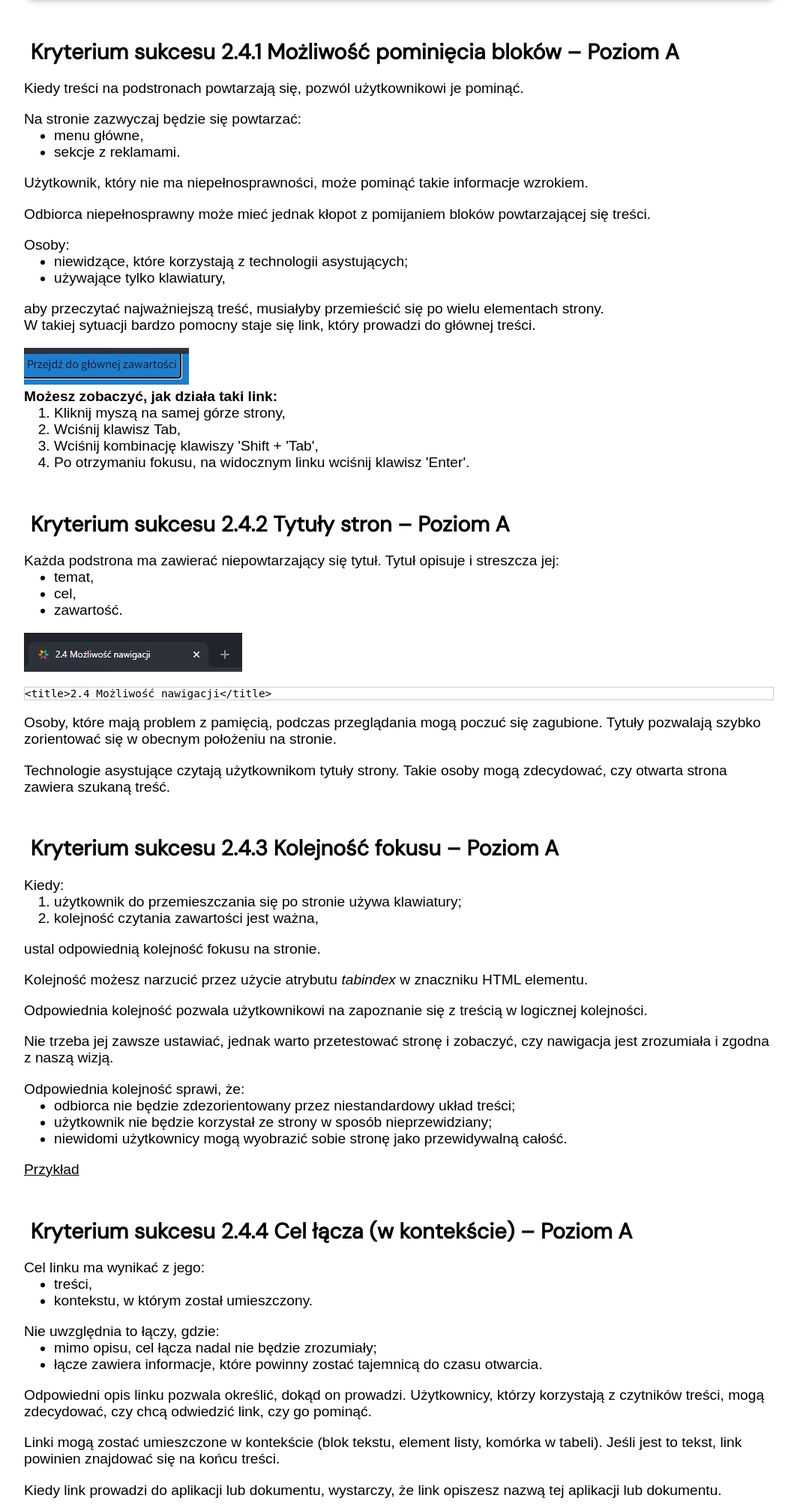
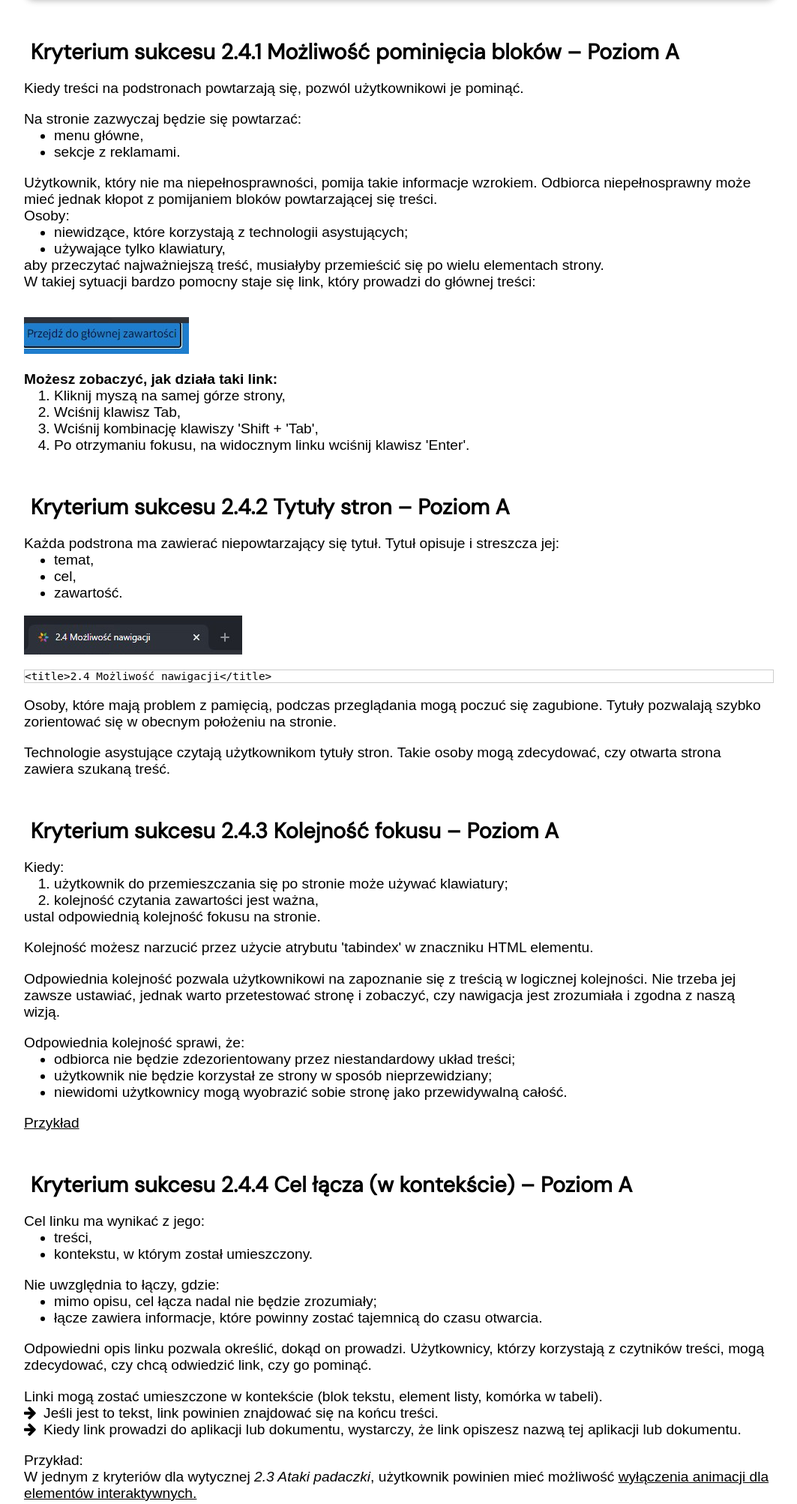
Before and after one commit to weronika265/accessibility_website, a Symfony app: template app/templates/WCAG/WCAG_success_criteria/2_4_nav.html.twig in a window 1280 px wide. Shown: the part 1015-3021 px from the top of the page at 75% size, without its empty margins (96-1159 px from the left). Run offline with Twig, Linux system fonts and the light colour scheme; the template is opened without the code that fills it, so the values that code supplies are empty; some libraries are stand-ins or nearby versions; some web fonts are replaced.

Commit message:
- a11y options modified (styles + scripting), - cretor zone text checked up to 2.5.2

```diff
--- a/app/public/css/website_styles/main.css
+++ b/app/public/css/website_styles/main.css
@@ -150,7 +150,16 @@ textarea, input {
     cursor: pointer;
 }
 .a11y-options-space {
-    margin: 1em;
+    margin: 1.5em 1em;
+}
+.a11y-options-space span {
+    font-weight: normal;
+}
+.a11y-options-space button {
+    border-radius: 10px;
+}
+button#contrast-std, button#space-std, button#font-std, .active-a11y  {
+    background-color: rgba(4, 116, 191, 0.3);
 }
 
 
@@ -184,3 +193,6 @@ body.contrasty {
     color: yellow;
     /*filter: invert(100%);*/
 }
+span.data.contrasty {
+    background-color: #282828;
+}
--- a/app/public/js/scripts.js
+++ b/app/public/js/scripts.js
@@ -1,3 +1,4 @@
+// FIX TO DRY :/
 /* -- a11y menu -- */
 const a11yButton = document.getElementById('a11y-options');
 const a11yButtonExpanded = document.getElementById('a11y-options-expanded');
@@ -24,30 +25,46 @@ a11yButton.addEventListener('keydown', function(e) {
     }
 });
 
-
 /* -- a11y options contrast + doprogramowac klawiature do opcji -- */
 let theme = localStorage.getItem('theme') || 'standard';
 const stdContrast = document.getElementById('contrast-std');
 const highContrast = document.getElementById('contrast-high');
 // const darkMode = document.getElementById('dark-mode');
+const contrastInfo = document.getElementById('contrast-info');
 
 stdContrast.addEventListener('click', () => {
     document.querySelector('body').classList.remove('contrasty');
+    contrastInfo.textContent = 'Normalny kontrast';
+    stdContrast.style.backgroundColor = 'rgba(4, 116, 191, 0.3)'
+    // highContrast.classList.remove('active-a11y');
+    highContrast.style.backgroundColor = 'transparent';
+    // stdContrast.classList.add('active-a11y');
     theme = 'standard'
     localStorage.setItem('theme', theme);
 });
 
 highContrast.addEventListener('click', () => {
     document.querySelector('body').classList.add('contrasty');
+    contrastInfo.textContent = 'Wysoki kontrast';
+    highContrast.style.backgroundColor = 'rgba(4, 116, 191, 0.3)'
+    // stdContrast.classList.remove('active-a11y');
+    stdContrast.style.backgroundColor = 'transparent';
+    // highContrast.classList.add('active-a11y');
     theme = 'contrasty';
     localStorage.setItem('theme', theme);
 });
 
 if (theme === 'contrasty') {
     document.querySelector('body').classList.add('contrasty');
+    highContrast.style.backgroundColor = 'rgba(4, 116, 191, 0.3)';
+    stdContrast.style.backgroundColor = 'transparent';
+    contrastInfo.textContent = 'Wysoki kontrast';
 }
 if (theme === 'standard') {
     document.querySelector('body').classList.remove('contrasty');
+    stdContrast.style.backgroundColor = 'rgba(4, 116, 191, 0.3)';
+    highContrast.style.backgroundColor = 'transparent';
+    contrastInfo.textContent = 'Normalny kontrast';
 }
 
 /* -- a11y options font size + doprogramowac klawiature do opcji + poprawic, zeby sie zapisywalo w sesji -- */
@@ -56,22 +73,36 @@ const stdFont = document.getElementById('font-std');
 const smallFont = document.getElementById('font-small');
 const bigFont = document.getElementById('font-big');
 let defaultFontSize = window.getComputedStyle(document.body, null).getPropertyValue('font-size');
+const fontSizeInfo = document.getElementById('size-info');
+
 
 $(document).ready(function() {
     $(stdFont).click(function() {
         $('html').css('font-size', '1em');
+        stdFont.style.backgroundColor = 'rgba(4, 116, 191, 0.3)';
+        smallFont.style.backgroundColor = 'transparent';
+        bigFont.style.backgroundColor = 'transparent';
+        fontSizeInfo.textContent = 'Normalna wielkość';
         fontSize = 'standard';
         localStorage.setItem('fontSize', fontSize);
     });
 
     $(smallFont).click(function() {
         $('html').css('font-size', '0.7em');
+        stdFont.style.backgroundColor = 'transparent';
+        smallFont.style.backgroundColor = 'rgba(4, 116, 191, 0.3)';
+        bigFont.style.backgroundColor = 'transparent';
+        fontSizeInfo.textContent = 'Mały font';
         fontSize = 'small';
         localStorage.setItem('fontSize', fontSize);
     });
 
     $(bigFont).click(function() {
         $('html').css('font-size', '1.3em');
+        stdFont.style.backgroundColor = 'transparent';
+        smallFont.style.backgroundColor = 'transparent';
+        bigFont.style.backgroundColor = 'rgba(4, 116, 191, 0.3)';
+        fontSizeInfo.textContent = 'Duży font';
         fontSize = 'big';
         localStorage.setItem('fontSize', fontSize);
     });
@@ -100,26 +131,37 @@ const stdSpace = document.getElementById('space-std');
 const bigSpace = document.getElementById('space-big');
 const biggerSpace = document.getElementById('space-bigger');
 const html_tag = document.getElementsByTagName('html');
+const SpaceInfo = document.getElementById('space-info');
 // letter-spacing, line-height, word-spacing
 $(document).ready(function() {
     $(stdSpace).click(function() {
         $(html_tag).css('line-height', 'normal');
         $(html_tag).css('letter-spacing', 'normal');
         $(html_tag).css('word-spacing', 'normal');
-    //    + między p
+        stdSpace.style.backgroundColor = 'rgba(4, 116, 191, 0.3)';
+        bigSpace.style.backgroundColor = 'transparent';
+        biggerSpace.style.backgroundColor = 'transparent';
+        SpaceInfo.textContent = 'Normalny odstęp';
     });
 
     $(bigSpace).click(function() {
         $(html_tag).css('line-height', '1.5em');
         $(html_tag).css('letter-spacing', '0.12em');
         $(html_tag).css('word-spacing', '0.16em');
-        //    + między p
+        stdSpace.style.backgroundColor = 'transparent';
+        bigSpace.style.backgroundColor = 'rgba(4, 116, 191, 0.3)';
+        biggerSpace.style.backgroundColor = 'transparent';
+        SpaceInfo.textContent = 'Duży odstęp';
     });
 
     $(biggerSpace).click(function() {
         $(html_tag).css('line-height', '2em');
         $(html_tag).css('letter-spacing', '0.24em');
         $(html_tag).css('word-spacing', '0.32em');
+        stdSpace.style.backgroundColor = 'transparent';
+        bigSpace.style.backgroundColor = 'transparent';
+        biggerSpace.style.backgroundColor = 'rgba(4, 116, 191, 0.3)';
+        SpaceInfo.textContent = 'Większy odstęp';
     });
 });
 
--- a/app/templates/WCAG/WCAG_success_criteria/2_4_nav.html.twig
+++ b/app/templates/WCAG/WCAG_success_criteria/2_4_nav.html.twig
@@ -45,23 +45,21 @@
                         <li>menu główne,</li>
                         <li>sekcje z reklamami.</li>
                     </ul>
-                <p>
-                    Użytkownik, który nie ma niepełnosprawności, może pominąć takie informacje wzrokiem.
-                </p>
-                <p>
-                    Odbiorca niepełnosprawny może mieć jednak kłopot z pomijaniem bloków powtarzającej się treści.
-                </p>
                 <p class="list-glue">
+                    Użytkownik, który nie ma niepełnosprawności, pomija takie informacje wzrokiem.
+                    Odbiorca niepełnosprawny może mieć jednak kłopot z pomijaniem bloków powtarzającej się treści.<br/>
                     Osoby:
                 </p>
-                    <ul>
+                    <ul style="margin-bottom: 0;">
                         <li>niewidzące, które korzystają z technologii asystujących;</li>
                         <li>używające tylko klawiatury,</li>
                     </ul>
+                <p style="margin-top: 0;">
+                    aby przeczytać najważniejszą treść, musiałyby przemieścić się po wielu elementach strony.<br/>
+                    W takiej sytuacji bardzo pomocny staje się link, który prowadzi do głównej treści:
+                </p>
+                <img src="{{ asset('img/2_4_1.jpg') }}" alt="Podświetlony przycisk 'Przejdź do głównej zawartości'." style="margin-top: 1em;" />
                 <p class="list-glue">
-                    aby przeczytać najważniejszą treść, musiałyby przemieścić się po wielu elementach strony.<br/>
-                    W takiej sytuacji bardzo pomocny staje się link, który prowadzi do głównej treści.<br/>
-                    <img src="{{ asset('img/2_4_1.jpg') }}" alt="Podświetlony przycisk 'Przejdź do głównej zawartości'." style="margin-top: 1em;" /><br/>
                     <b>Możesz zobaczyć, jak działa taki link:</b>
                 </p>
                     <ol>
@@ -81,6 +79,7 @@
                         <li>cel,</li>
                         <li>zawartość.</li>
                     </ul>
+                {# TODO: zmienić na 'Wytyczna...' #}
                     <img src="{{ asset('img/2_4_2.jpg') }}" alt="Otwarta karta w przeglądarce." style="margin-bottom: 1em;" />
                     <code>
                         &lt;title&gt;2.4 Możliwość nawigacji&lt;/title&gt;
@@ -90,7 +89,7 @@
                     Tytuły pozwalają szybko zorientować się w obecnym położeniu na stronie.
                 </p>
                 <p>
-                    Technologie asystujące czytają użytkownikom tytuły strony. Takie osoby mogą zdecydować, czy otwarta strona zawiera szukaną treść.
+                    Technologie asystujące czytają użytkownikom tytuły stron. Takie osoby mogą zdecydować, czy otwarta strona zawiera szukaną treść.
                 </p>
             </section>
             <section>
@@ -98,20 +97,18 @@
                 <p class="list-glue">
                     Kiedy:
                 </p>
-                    <ol>
-                        <li>użytkownik do przemieszczania się po stronie używa klawiatury;</li>
+                    <ol style="margin-bottom: 0;">
+                        <li>użytkownik do przemieszczania się po stronie może używać klawiatury;</li>
                         <li>kolejność czytania zawartości jest ważna,</li>
                     </ol>
-                <p>
+                <p style="margin-top: 0;">
                     ustal odpowiednią kolejność fokusu na stronie.
                 </p>
                 <p>
-                    Kolejność możesz narzucić przez użycie atrybutu <i>tabindex</i> w znaczniku HTML elementu.
+                    Kolejność możesz narzucić przez użycie atrybutu 'tabindex' w znaczniku HTML elementu.
                 </p>
                 <p>
                     Odpowiednia kolejność pozwala użytkownikowi na zapoznanie się z treścią w logicznej kolejności.
-                </p>
-                <p>
                     Nie trzeba jej zawsze ustawiać, jednak warto przetestować stronę i zobaczyć, czy nawigacja jest zrozumiała i zgodna z naszą wizją.
                 </p>
                 <p class="list-glue">
@@ -123,7 +120,7 @@
                         <li>niewidomi użytkownicy mogą wyobrazić sobie stronę jako przewidywalną całość.</li>
                     </ul>
                 <p>
-                    <a href="{{ url('_2_4_3_example') }}">Przykład</a><br/>
+                    <a href="{{ url('_2_4_3_example') }}">Przykład</a>
                 </p>
             </section>
             <section>
@@ -147,35 +144,34 @@
                     Użytkownicy, którzy korzystają z czytników treści, mogą zdecydować, czy chcą odwiedzić link, czy go pominąć.
                 </p>
                 <p>
-                    Linki mogą zostać umieszczone w kontekście (blok tekstu, element listy, komórka w tabeli).
-                    Jeśli jest to tekst, link powinien znajdować się na końcu treści.
+                    Linki mogą zostać umieszczone w kontekście (blok tekstu, element listy, komórka w tabeli).<br/>
+                    <i class="fa fa-arrow-right list-arrow"></i>Jeśli jest to tekst, link powinien znajdować się na końcu treści.<br/>
+                    <i class="fa fa-arrow-right list-arrow"></i>Kiedy link prowadzi do aplikacji lub dokumentu, wystarczy, że link opiszesz nazwą tej aplikacji lub dokumentu.
                 </p>
                 <p>
-                    Kiedy link prowadzi do aplikacji lub dokumentu, wystarczy, że link opiszesz nazwą tej aplikacji lub dokumentu.
+                    Przykład:<br/>
+                    W jednym z kryteriów dla wytycznej <i>2.3 Ataki padaczki</i>, użytkownik powinien mieć możliwość
+                    <a href="{{ url('epilepsy_index') }}#2_3_3">wyłączenia animacji dla elementów interaktywnych.</a>
                 </p>
                 <p>
-                    Warto zachować spójność w nazewnictwie tytułów stron i linków, które do tych stron prowadzą.
-                </p>
-                <p>
-                    Przykładowo:<br/>
-                    W jednym z kryteriów dla wytycznej <i>2.3 Ataki padaczki</i>, użytkownik powinien mieć możliwość
-                    <a href="{{ url('epilepsy_index') }}#2_3_3">wyłączenia animacji dla elementów interaktywnych.</a>
+                    Warto zachować spójność w nazewnictwie <a href="#2_4_2">tytułów stron</a> i linków, które prowadzą do tych stron.
+                    Linki, które prowadzą do tej samej treści, powinny być tak samo nazwane.
                 </p>
             </section>
             <section>
                 <h3 id="2_4_5">Kryterium sukcesu 2.4.5 Wiele dróg – Poziom AA</h3>
                 <p>
                     Istnieje wiele dróg, aby dostać się do konkretnej podstrony w serwisie internetowym lub aplikacji.<br/>
-                    Nie dotyczy to sytuacji, kiedy strona jest wynikiem operacji lub jednym z jej etapów.<br/>
+                    Nie dotyczy to sytuacji, kiedy strona jest wynikiem operacji lub jednym z jej etapów.
                 </p>
                     <img src="{{ asset('img/rozne_miejsca.jpg') }}" alt="Strzałki poprowadzone między ikonami plików internetowych. Pokazanie przechodzenia między plikami." class="center-img" style="width: 300px; height: auto;" />
                 <p class="list-glue">
-                    Jeśli zaprojektujesz serwis w powyższy sposób, odbiorcy będą mogli z niego korzystać według własnych potrzeb.
+                    Jeśli zastosujesz się do wytycznej, odbiorcy będą mogli korzystać ze strony według własnych potrzeb.
                     Użytkownik może używać różnych narzędzi i sposobów przeglądania, takich jak:
                 </p>
                     <ul>
                         <li>wyszukiwarka treści na stronie,</li>
-                        <li>mapa serwisu, która umożliwia przegląd treści,</li>
+                        <li><u><a href="{{ url('mapa_serwisu_index') }}">mapa serwisu</a></u>, która umożliwia przegląd treści,</li>
                         <li>przeglądanie podstron w celu zrozumienia budowy serwisu.</li>
                     </ul>
                     <img src="{{ asset('img/searchbar.jpg') }}" alt="Pole wyszukiwania z ikoną lupy."  class="center-img" style="width: 250px; height: auto;" />
@@ -184,7 +180,8 @@
                 </p>
                 <ul>
                     <li>podsumowanie zamówienia w sklepie internetowym;</li>
-                    <li>potwierdzenie transakcji w aplikacji banku.</li>
+                    <li>potwierdzenie transakcji w aplikacji banku;</li>
+                    <li>konto użytkownika po zalogowaniu.</li>
                 </ul>
             </section>
             <section>
@@ -194,9 +191,9 @@
                 </p>
                     <pre id="code-example">
                         <code>
-&lt;h1&gt;Nowy plac zabaw&lt;/h1&gt;
+<b>&lt;h1&gt;Nowy plac zabaw&lt;/h1&gt;</b>
 &lt;p&gt;W dniu 21 kwietnia odbędzie się oficjalne otwarcie nowego placu zabaw.&lt;/p&gt;
-&lt;h3&gt;Atrakcje&lt;/h3&gt;
+<b>&lt;h3&gt;Atrakcje&lt;/h3&gt;</b>
 &lt;p&gt;Podczas uroczystości wystąpią młode talenty z pobliskich szkół.&lt;/p&gt;
                         </code>
                     </pre>
@@ -206,13 +203,13 @@
                 </p>
                     <pre>
                         <code>
-&lt;label for="email"&gt;Email&lt;/label&gt;&lt;br/&gt;
+<b>&lt;label for="email"&gt;Email&lt;/label&gt;</b>&lt;br/&gt;
 &lt;input type="email" name="email" id="email"/&gt;
                         </code>
                     </pre>
                 <p>
-                    Dzięki opisom użytkownik rozumie, co zawiera strona i jak została rozmieszczona treść.<br/>
-                    Jasne oznaczenie treści pozwala na jej łatwiejsze odnalezienie.
+                    Dzięki opisom użytkownik rozumie, co zawiera strona i jak została rozmieszczona treść.
+                    Jasne oznaczenie treści pozwala też łatwiej ją odnaleźć.
                 </p>
             </section>
             <section>
@@ -239,14 +236,12 @@
                         <li>można szybko przemieszczać się między powiązanymi podstronami.</li>
                     </ul>
                 <p>
-                    Lokalizowanie użytkownika jest bardzo przydatne, kiedy znajdujemy się na rozbudowanej stronie.
-                </p>
-                <p>
+                    Lokalizowanie użytkownika jest bardzo przydatne, kiedy znajduje się na rozbudowanej stronie.
                     Funkcjonalność jest też dużym ułatwieniem dla osoby z deficytem uwagi. Takiemu odbiorcy trudniej skupić się na zadaniu.
                     Bez pomocy może poczuć się zdezorientowany, kiedy dłużej przegląda rozbudowaną stronę.
                 </p>
                 <p>
-                    Jednym ze sposobów na pokazanie obecnej lokalizacji na stronie jest <b>menu okruszkowe</b>. Wyświetla ono ścieżkę odwiedzanych podstron.
+                    Jednym ze sposobów na pokazanie obecnej lokalizacji na stronie jest <b>menu okruszkowe</b>. Wyświetla ono ścieżkę odwiedzanych podstron:
                 </p>
                     <img src="{{ asset('img/breadcrumb.jpg') }}" style="width: 250px; height: auto;" alt="Menu okruszkowe: Strona główna/ Książki / Reportaż."/>
                 <p>
@@ -271,9 +266,6 @@
                     Jest to rozszerzenie <a href="#2_4_4">Kryterium sukcesu 2.4.4 Cel łącza (w kontekście)</a>.
                 </p>
                 <p>
-                    Linki, które prowadzą do tej samej treści, powinny być tak samo nazwane.
-                </p>
-                <p>
                     Przykładowo:<br/>
                     <a href="{{ url('epilepsy_index') }}#2_3_3">Kryterium sukcesu 2.3.3 Animacja po interakcji</a>
                     pozwala użytkownikowi na wyłączenie animacji elementów interaktywnych.
@@ -291,29 +283,29 @@
                     Dzięki nagłówkom czytelnik może wcześniej zobaczyć, czego będzie dotyczył tekst i czy chce go przeczytać.
                 </p>
                 <p>
-                    *Sekcje dzielą treści na mniejsze, logicznie powiązane bloki.
+                    *Sekcje &lt;section&gt; dzielą treści na mniejsze, logicznie powiązane bloki.
                 </p>
                 <div>
                     <h1 style="padding-top: 0; margin-top: 0;">Główny nagłówek treści</h1>
                     <section>
-                        <h2>Mniej ważny blok treści</h2>
-                        <p>Treść powiązana z głównym nagłówkiem.</p>
+                        <h2>Mniej ważny blok treści 1</h2>
+                        <p>Treść powiązana z głównym nagłówkiem i blokiem treści 1.</p>
                     </section>
                     <section>
-                        <h2>Mniej ważny blok treści</h2>
-                        <p>Treść powiązana z głównym nagłówkiem.</p>
+                        <h2>Mniej ważny blok treści 2</h2>
+                        <p>Treść powiązana z głównym nagłówkiem i blokiem treści 2.</p>
                     </section>
                 </div>
                 <pre>
                     <code>
     &lt;h1&gt;Główny nagłówek treści&lt;/h1&gt;
 &lt;section&gt;
-    &lt;h2&gt;Mniej ważny blok treści&lt;/h2&gt;
-    &lt;p&gt;Treść powiązana z głównym nagłówkiem.&lt;/p&gt;
+    &lt;h2&gt;Mniej ważny blok treści 1&lt;/h2&gt;
+    &lt;p&gt;Treść powiązana z głównym nagłówkiem i blokiem treści 1.&lt;/p&gt;
 &lt;/section&gt;
 &lt;section&gt;
-    &lt;h2&gt;Mniej ważny blok treści&lt;/h2&gt;
-    &lt;p&gt;Treść powiązana z głównym nagłówkiem&gt;.&lt;/p&gt;
+    &lt;h2&gt;Mniej ważny blok treści2&lt;/h2&gt;
+    &lt;p&gt;Treść powiązana z głównym nagłówkiem i blokiem treści 2.&lt;/p&gt;
 &lt;/section&gt;
                     </code>
                 </pre>
--- a/app/templates/czytelnik.html.twig
+++ b/app/templates/czytelnik.html.twig
@@ -783,8 +783,8 @@
 {% endblock %}
 
 {% block javascripts %}
+        {{ parent() }}
     <script>
-        {{ parent() }}
     <!-- F’in sweet Webflow Hacks -->
         // set a short timeout before taking action
         // to allow hash to be set
--- a/app/templates/footer.html.twig
+++ b/app/templates/footer.html.twig
@@ -21,19 +21,22 @@
             <div class="a11y-options-space">
                 Kontrast strony<br/>
                 <button aria-label="Normalny kontrast" id="contrast-std"><i class='fa fa-circle-o' style="font-size: 25px;"></i></button>
-                <button aria-label="Wysoki kontrast" id="contrast-high"><i class="fa fa-lg fa-adjust" style="font-size: 25px;"></i></button>
+                <button aria-label="Wysoki kontrast" id="contrast-high"><i class="fa fa-lg fa-adjust" style="font-size: 25px;"></i></button><br/>
+                <span id="contrast-info">Normalny kontrast</span>
             </div>
             <div class="a11y-options-space">
                 Odstęp między literami<br/>
                 <button aria-label="Standardowy odstęp" id="space-std"><i class='fa fa-text-width' style="font-size: 15px;"></i></button>
                 <button aria-label="Duży odstęp" id="space-big"><i class='fa fa-text-width' style="font-size: 20px;"></i></button>
-                <button aria-label="Bardzo duży odstęp" id="space-bigger"><i class='fa fa-text-width' style="font-size: 30px;"></i></button>
+                <button aria-label="Bardzo duży odstęp" id="space-bigger"><i class='fa fa-text-width' style="font-size: 30px;"></i></button><br/>
+                <span id="space-info">Normalny odstęp</span>
             </div>
             <div class="a11y-options-space">
                 Wielkość fontu<br/>
                 <button aria-label="Normalna wielkość" id="font-small"><i class="fa fa-font" style="font-size: 15px;"></i></button>
                 <button aria-label="Duża wielkość" id="font-std"><i class="fa fa-font" style="font-size: 20px;"></i></button>
-                <button aria-label="Bardzo duża wielkość" id="font-big"><i class="fa fa-font" style="font-size: 25px;"></i></button>
+                <button aria-label="Bardzo duża wielkość" id="font-big"><i class="fa fa-font" style="font-size: 25px;"></i></button><br/>
+                <span id="size-info">Normalna wielkość</span>
             </div>
         </div>
     </div>
--- a/app/templates/header.html.twig
+++ b/app/templates/header.html.twig
@@ -14,8 +14,8 @@
                 {% if is_granted('IS_AUTHENTICATED_FULLY') %}
                     {% if is_granted('ROLE_ADMIN') %}
                         <li id="admin_panel" class="button-style"><a href="{{ url('admin_index') }}">Panel administratora</a></li>
-                    {% else %}
-                        <li id="acc" class="button-style"><a href="{{ url('user_index') }}">Moje konto</a></li>
+{#                    {% else %}#}
+{#                        <li id="acc" class="button-style"><a href="{{ url('user_index') }}">Moje konto</a></li>#}
                     {% endif %}
 
                     <li id="logout" class="button-style" style="box-shadow: 2px 2px 10px #296fa8;"><a href="{{ url('app_logout') }}">Wyloguj</a></li>
```
Also changed, not shown: app/templates/WCAG/WCAG_success_criteria/2_5_inputs.html.twig (+5 -10 lines).
